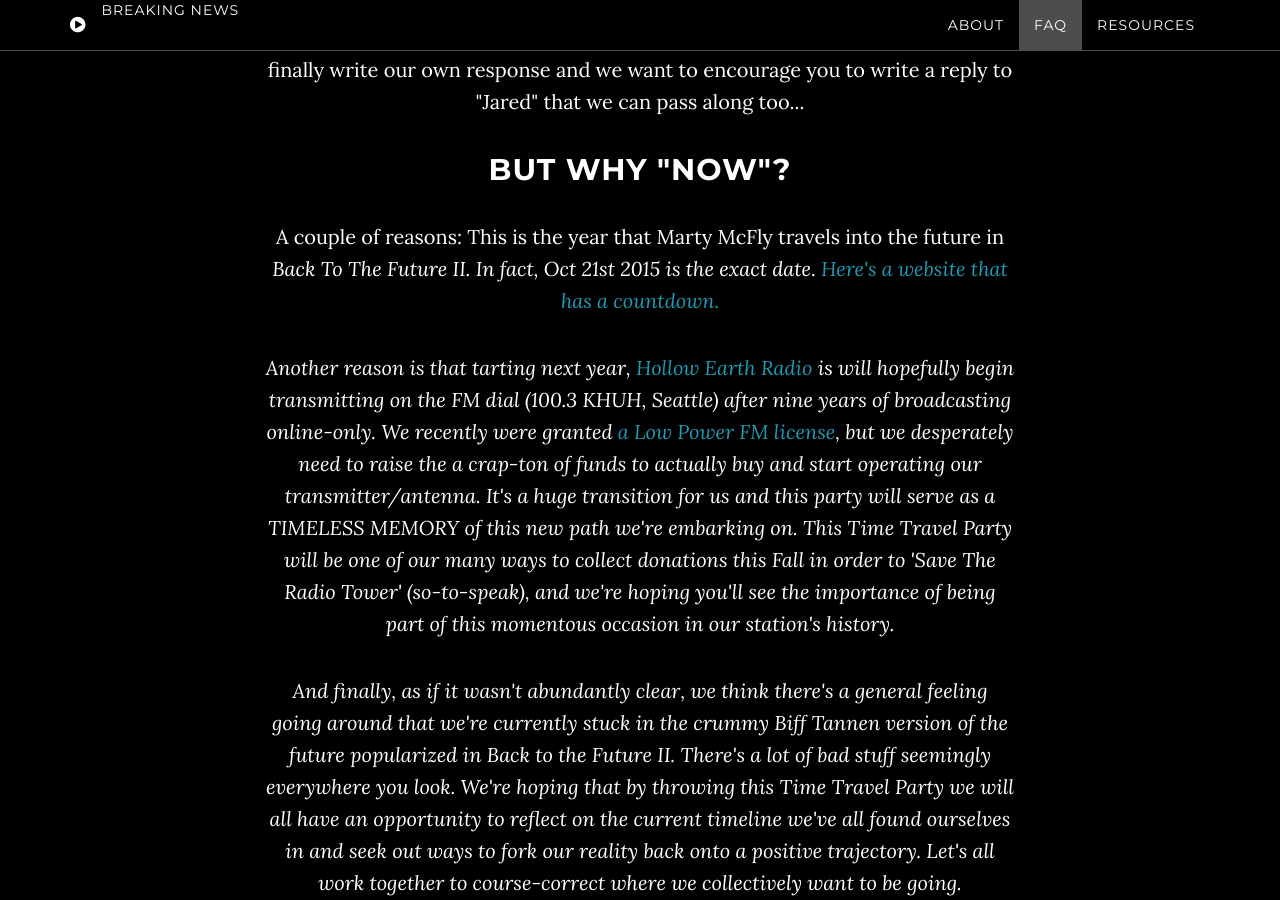
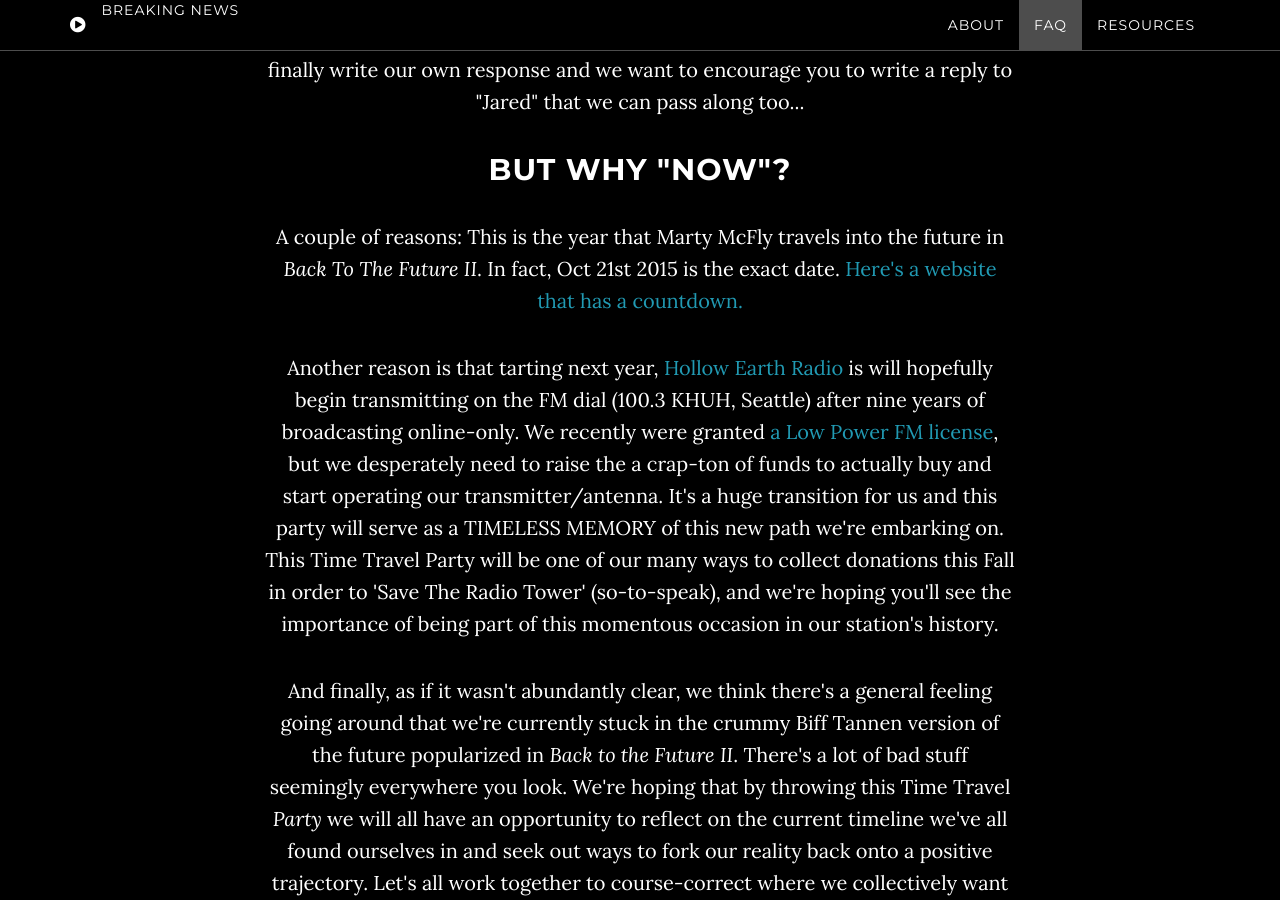
Before and after one commit to timetravelparty/timetravelparty.github.io, a Jekyll site: the page built from index.html, in a window 1280 px wide and 900 px high, scrolled down 4174 px. Built offline with Jekyll 4.4.1, drawn with Linux system fonts in a browser that asks for light colours.

Commit message:
close emphasis

```diff
--- a/_includes/about.html
+++ b/_includes/about.html
@@ -50,7 +50,7 @@
 
                 <h2>But why "now"?</h2>
 
-                <p>A couple of reasons: This is the year that Marty McFly travels into the future in <em>Back To The Future II<em>. In fact, Oct 21st 2015 is the exact date. <a href="http://istodaythedaymartymcflyarriveswhenhetravelstothefuture.com">Here's a website that has a countdown.</a>
+                <p>A couple of reasons: This is the year that Marty McFly travels into the future in <em>Back To The Future II</em>. In fact, Oct 21st 2015 is the exact date. <a href="http://istodaythedaymartymcflyarriveswhenhetravelstothefuture.com">Here's a website that has a countdown.</a>
 
                 <p>Another reason is that tarting next year, <a href="http://www.hollowearthradio.org">Hollow Earth Radio</a> is will hopefully begin transmitting on the FM dial (100.3 KHUH, Seattle) after nine years of broadcasting online-only. We recently were granted <a href="www.cityartsonline.com/articles/100-watt-revolution">a Low Power FM license</a>, but we desperately need to raise the a crap-ton of funds to actually buy and start operating our transmitter/antenna. It's a huge transition for us and this party will serve as a TIMELESS MEMORY of this new path we're embarking on. This Time Travel Party will be one of our many ways to collect donations this Fall in order to 'Save The Radio Tower' (so-to-speak), and we're hoping you'll see the importance of being part of this momentous occasion in our station's history.
 
```
